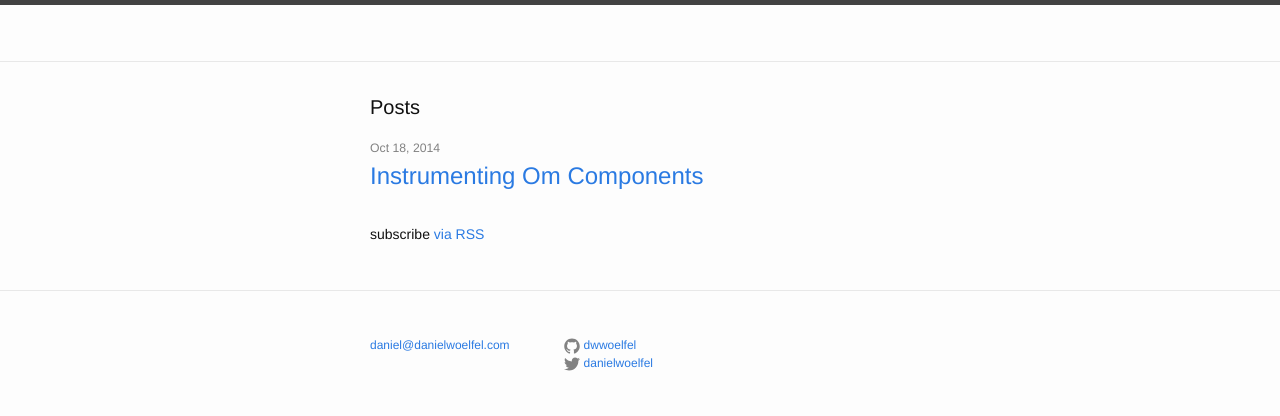
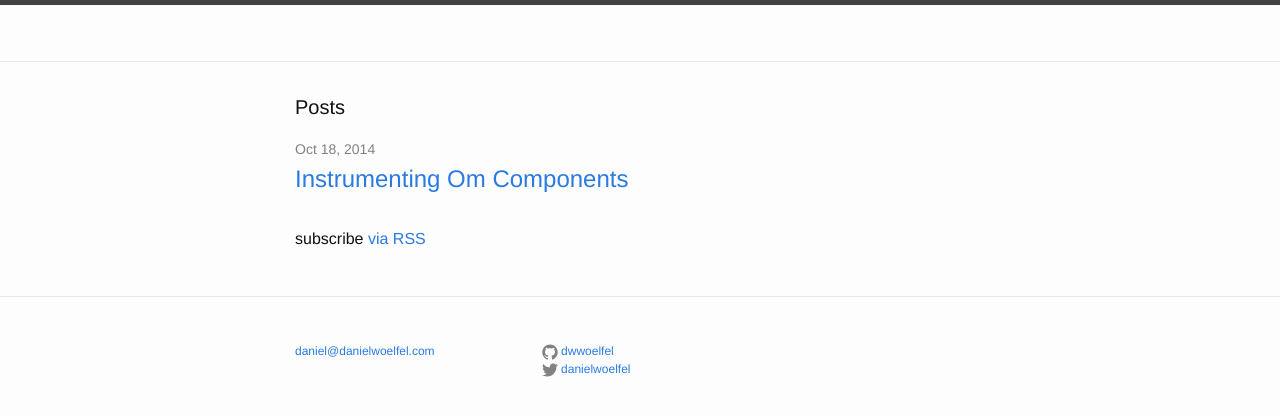
Before and after one commit to dwwoelfel/dwwoelfel.github.io, a Jekyll site: the page built from index.html, in a window 1280 px wide. Shown: the top 416 px of the page. Built offline with Jekyll 4.4.1, drawn with Linux system fonts in a browser that asks for light colours.

Commit message:
giant text and margins

```diff
--- a/_sass/_base.scss
+++ b/_sass/_base.scss
@@ -154,11 +154,11 @@ pre {
  * Wrapper
  */
 .wrapper {
-    max-width: -webkit-calc(600px - (#{$spacing-unit} * 2));
-    max-width:         calc(600px - (#{$spacing-unit} * 2));
+    max-width: -webkit-calc(750px - (#{$spacing-unit} * 2));
+    max-width:         calc(750px - (#{$spacing-unit} * 2));
     video {
-      max-width: -webkit-calc(600px - (#{$spacing-unit} * 2));
-      max-width:         calc(600px - (#{$spacing-unit} * 2));
+      max-width: -webkit-calc(700px - (#{$spacing-unit} * 2));
+      max-width:         calc(700px - (#{$spacing-unit} * 2));
     }
     margin-right: auto;
     margin-left: auto;
--- a/css/main.scss
+++ b/css/main.scss
@@ -7,7 +7,7 @@
 
 // Our variables
 $base-font-family: Helvetica, Arial, sans-serif;
-$base-font-size:   14px;
+$base-font-size:   16px;
 $small-font-size:  $base-font-size * 0.875;
 $base-line-height: 1.5;
 
```
